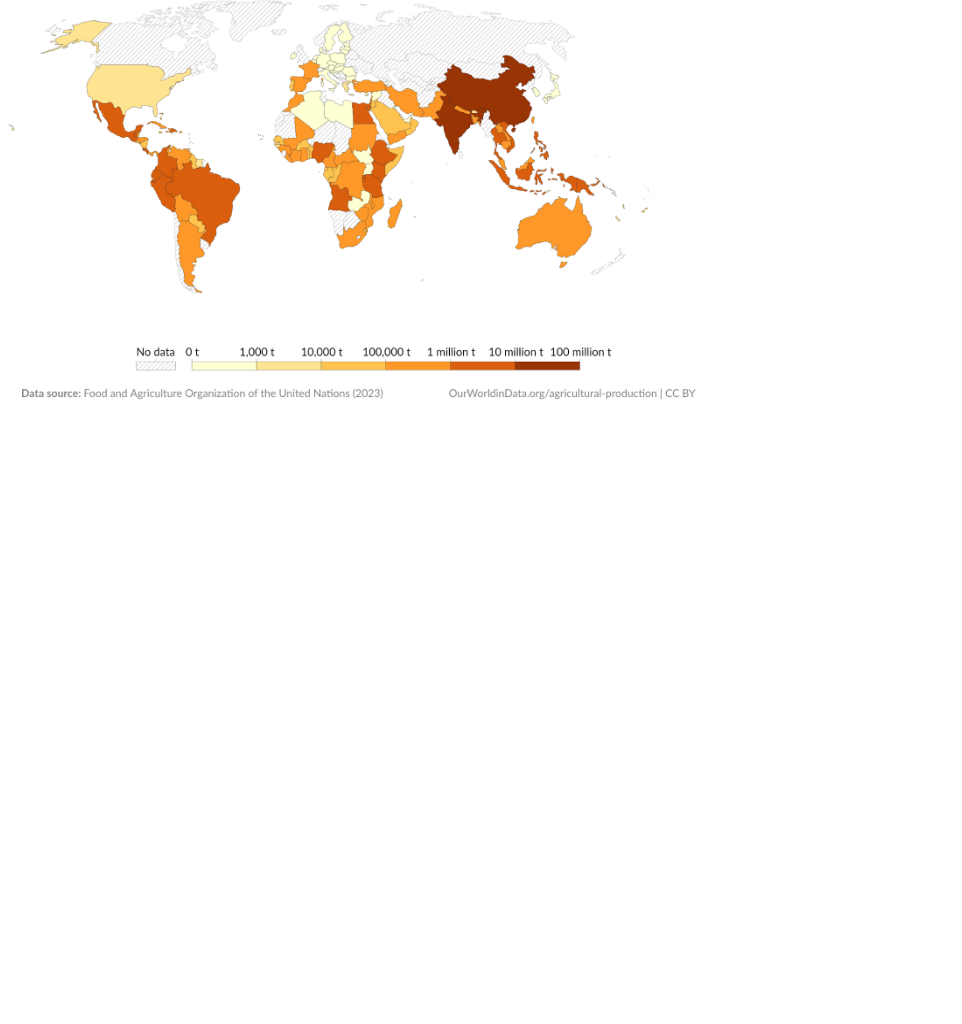
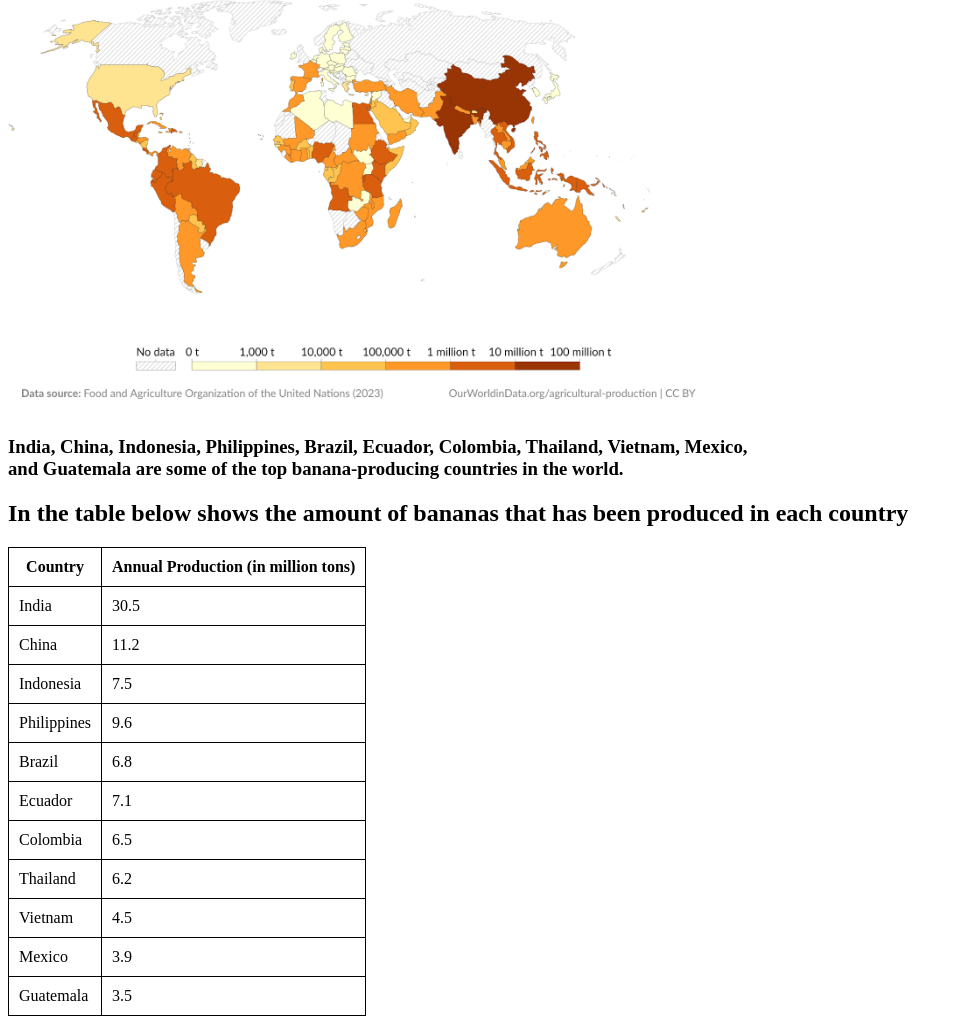
Before and after one commit to Opsies2449/web-project-1-adam, a plain HTML site: page Bananatypes.html in a window 1280 px wide. Shown: the part 2496-3520 px from the top of the page, without its empty margins (0-962 px from the left). Before the commit the page ends 2921 px from the top, so only its background shows below. Drawn offline with Linux system fonts and the light colour scheme.

Commit message:
update oct 15 2025

```diff
--- a/Bananatypes.html
+++ b/Bananatypes.html
@@ -70,5 +70,76 @@
     </h3>
     <h2> there hundreds more types of bananas across the world in several countries, here are the countries <br />that grows the most bananas</h2>
     <img src="images/Banana World Map.webp" alt="Banana World Map" width="700" height="500" />
+    <h3>
+      India, China, Indonesia, Philippines, Brazil, Ecuador, Colombia,
+      Thailand, Vietnam, Mexico, <br />and Guatemala are some of the top
+      banana-producing countries in the world.
+    </h3>
+    <h2>In the table below shows the amount of bananas that has been produced in each country</h2>
+    <table>
+      <style>
+        table,
+        th,
+        td {
+          border: 1px solid black;
+          border-collapse: collapse;
+        }
+        th,
+        td {
+          padding: 10px;
+        }
+        th {
+          text-align: center;
+        }
+      </style>
+      <tr>
+        <th>Country</th>
+        <th>Annual Production (in million tons)</th>
+      </tr>
+      <tr>
+        <td>India</td>
+        <td>30.5</td>
+      </tr>
+      <tr>
+        <td>China</td>
+        <td>11.2</td>
+      </tr>
+      <tr>
+        <td>Indonesia</td>
+        <td>7.5</td>
+      </tr>
+      <tr>
+        <td>Philippines</td>
+        <td>9.6</td>
+      </tr>
+      <tr>
+        <td>Brazil</td>
+        <td>6.8</td>
+      </tr>
+      <tr>
+        <td>Ecuador</td>
+        <td>7.1</td>
+      </tr>
+      <tr>
+        <td>Colombia</td>
+        <td>6.5</td>
+      </tr>
+      <tr>
+        <td>Thailand</td>
+        <td>6.2</td>
+      </tr>
+      <tr>
+        <td>Vietnam</td>
+        <td>4.5</td>
+      </tr>
+      <tr>
+        <td>Mexico</td>
+        <td>3.9</td>
+      </tr>
+      <tr>
+        <td>Guatemala</td>
+        <td>3.5</td>
+      </tr>
+    </table>
   </body>
 </html>
```
Also changed, not shown: index.html (+5 -1 lines).
